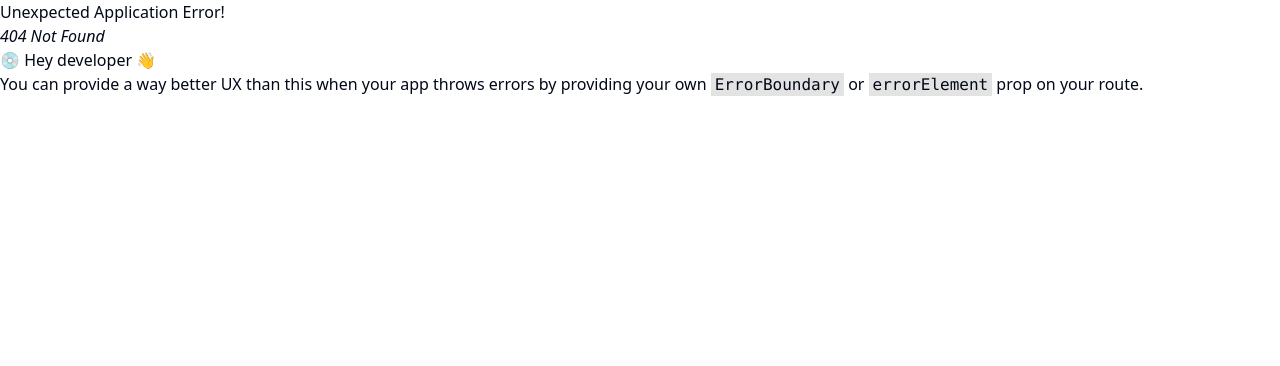
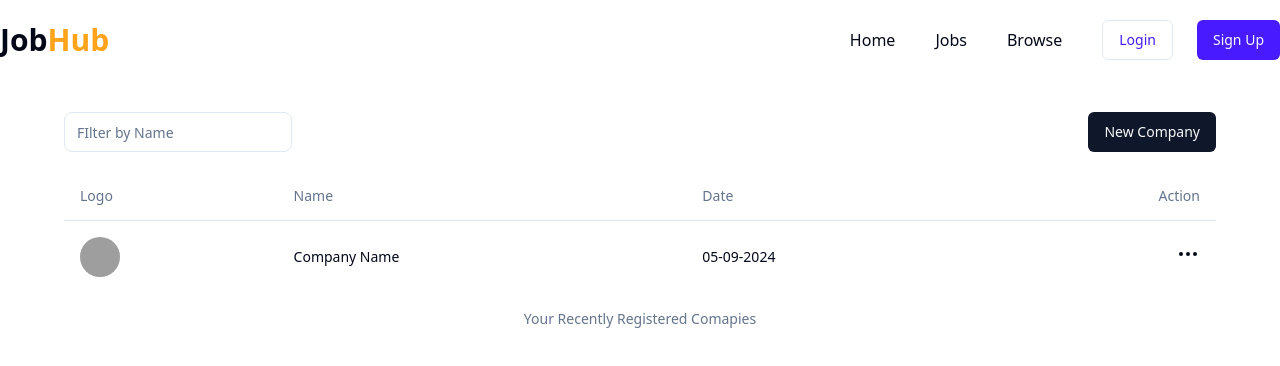
Before and after one commit to iamrohitkandpal/WorkHub-App, a React (Vite) app in the folder frontend/: page /admin/companies in a window 1280 px wide. Before the commit this address had no page. Shown: the top 366 px of the page. Built offline with nearby package versions, Linux system fonts and the light colour scheme; grey boxes are pictures that could not be loaded.

Commit message:
Making Home Page Route for Receuiter

```diff
--- a/frontend/jsconfig.json
+++ b/frontend/jsconfig.json
@@ -2,6 +2,8 @@
     "compilerOptions": {
         // ...
         "baseUrl": ".",
+        // "jsx": "react-jsx",
+        // "checkJs": true,
         "paths": {
             "@/*": [
                 "./src/*"
--- a/frontend/src/components/Home.jsx
+++ b/frontend/src/components/Home.jsx
@@ -1,14 +1,24 @@
 // eslint-disable-next-line no-unused-vars
-import React from 'react';
+import React, { useEffect } from 'react';
 import Navbar from './shared/Navbar';
 import HeroSection from './HeroSection';
 import CategoryCarousel from './CategoryCarousel';
 import LatestJobs from './LatestJobs';
 import Footer from './shared/Footer';
 import useGetAllJobs from '@/hooks/useGetAllJobs';
+import { useSelector } from 'react-redux';
+import { useNavigate } from 'react-router-dom';
 
 const Home = () => {
   useGetAllJobs();
+  const {user} = useSelector(store => store.auth);
+  const navigate = useNavigate();
+  useEffect(()=>{
+    if(user?.role === 'recruiter'){
+      navigate("/admin/companies")
+    }
+  });
+
   return (
     <div className='scrollbar-hide'>
         <Navbar />
--- /dev/null
+++ b/frontend/src/components/admin/Companies.jsx
@@ -0,0 +1,29 @@
+// eslint-disable-next-line no-unused-vars
+import React from "react";
+import Navbar from "./../shared/Navbar";
+import { Input } from "../ui/input";
+import { Button } from "@/components/ui/button";
+import CompaniesTable from "./CompaniesTable";
+import { useNavigate } from "react-router-dom";
+
+const Companies = () => {
+  const navigate = useNavigate();
+  return (
+    <div>
+      <Navbar />
+      <div className="my-10">
+        <div className="max-w-6xl mx-auto my-10">
+          <div className="flex items-center justify-between my-5">
+            <Input className="w-fit" placeholder="FIlter by Name" />
+            <Button onClick={() => navigate("/admin/companies/create")}>
+              New Company
+            </Button>
+          </div>
+          <CompaniesTable />
+        </div>
+      </div>
+    </div>
+  );
+};
+
+export default Companies;
--- /dev/null
+++ b/frontend/src/components/admin/CompaniesTable.jsx
@@ -0,0 +1,47 @@
+// eslint-disable-next-line no-unused-vars
+import React from "react";
+import { Table, TableCaption, TableHeader, TableRow, TableHead, TableBody, TableCell, } from "../ui/table";
+import { Avatar, AvatarImage } from "../ui/avatar";
+import { Popover, PopoverContent, PopoverTrigger } from "../ui/popover";
+import { Edit2, MoreHorizontal } from "lucide-react";
+
+
+const CompaniesTable = () => {
+  return (
+    <div>
+      <Table>
+        <TableCaption>Your Recently Registered Comapies</TableCaption>
+        <TableHeader>
+          <TableRow>
+            <TableHead>Logo</TableHead>
+            <TableHead>Name</TableHead>
+            <TableHead>Date</TableHead>
+            <TableHead className="text-right">Action</TableHead>
+          </TableRow>
+        </TableHeader>
+        <TableBody>
+          <TableCell>
+            <Avatar>
+              <AvatarImage src="https://th.bing.com/th?id=OIP.2AmwrTnE_ys6QNCFe6iKRwHaHa& w=250&h=250&c=8&rs=1&qlt=90&o=6&dpr=1.3&pid=3.1&rm=2" />
+            </Avatar>
+          </TableCell>
+          <TableCell>Company Name</TableCell>
+          <TableCell>05-09-2024</TableCell>
+          <TableCell className="text-right cursor-pointer">
+            <Popover>
+                <PopoverTrigger><MoreHorizontal/></PopoverTrigger>
+                <PopoverContent className="w-32 rounded-xl">
+                    <div className="flex items-center gap-5 cursor-pointer w-min">
+                        <Edit2 className="w-4"/>
+                        <span className="text-md">Edit</span>
+                    </div>
+                </PopoverContent>
+            </Popover>
+          </TableCell>
+        </TableBody>
+      </Table>
+    </div>
+  );
+};
+
+export default CompaniesTable;
```
Also changed, not shown: frontend/src/App.jsx (+10 -0 lines).
